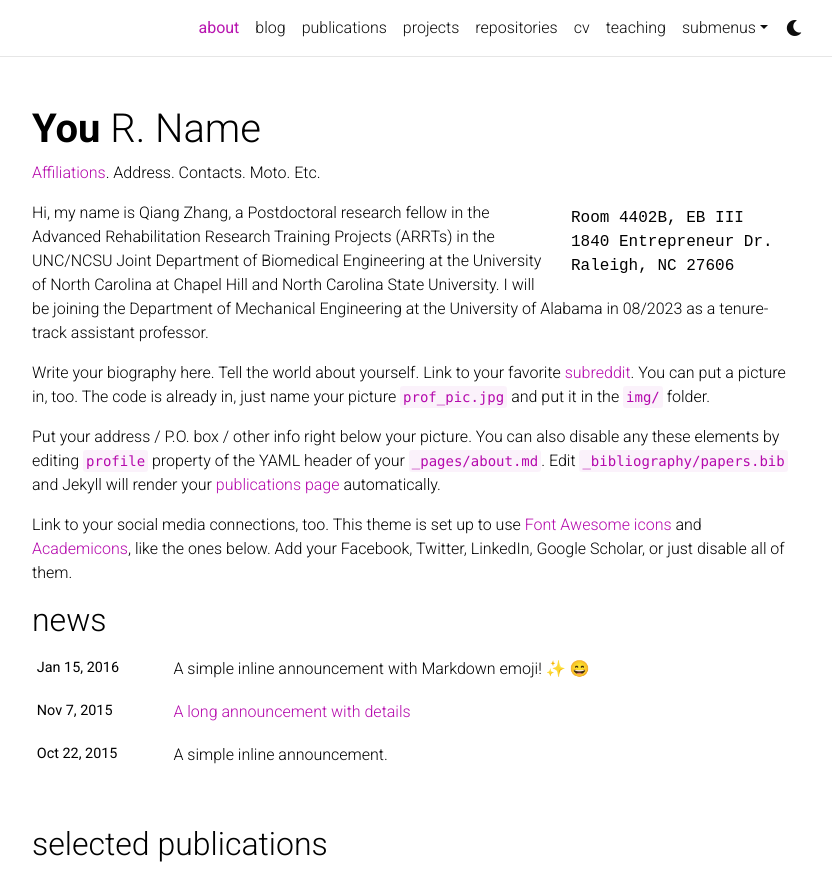
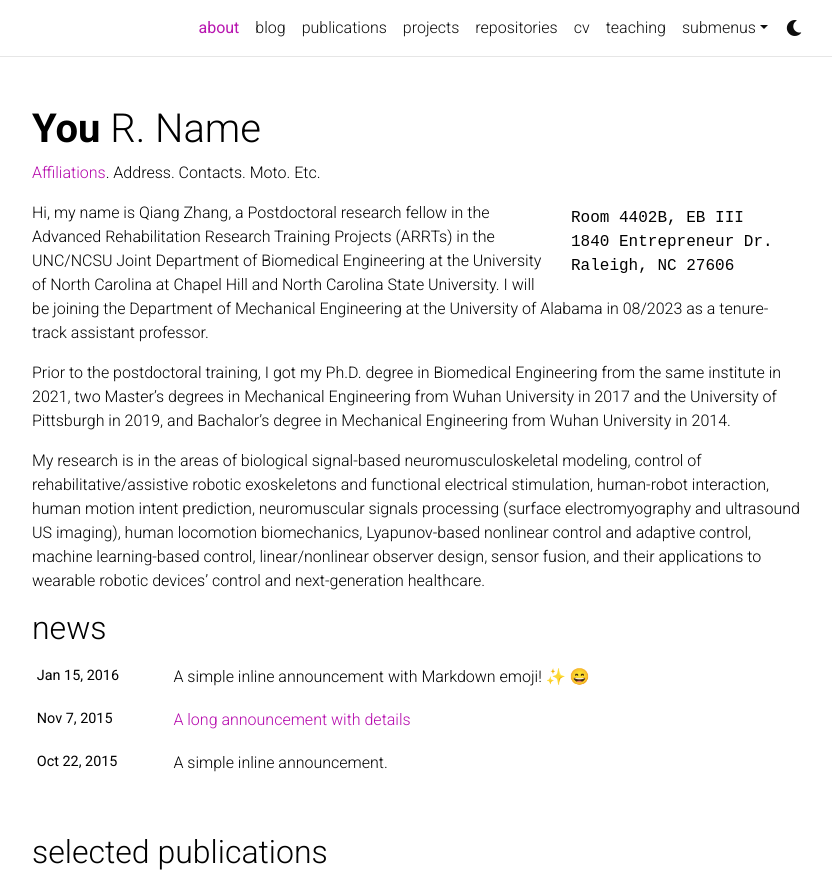
Before and after one commit to Q-J-Zhang/QiangZhang, a Jekyll site: the page built from _pages/about.md, in a window 1280 px wide and 1173 px high, cut to the strip 0-875 px from the top of the window. Shown: the whole strip, without its empty margins (223-1055 px from the left). Built offline with Jekyll 4.4.1, drawn with Linux system fonts in a browser that asks for light colours; emoji names are drawn with the system emoji font; comment, search, counter and statistics services are not loaded; a style sheet for code colours, icons or effects is not loaded.

Commit message:
Update about.md

```diff
--- a/_pages/about.md
+++ b/_pages/about.md
@@ -21,8 +21,6 @@ social: true  # includes social icons at the bottom of the page
 
 Hi, my name is Qiang Zhang, a Postdoctoral research fellow in the Advanced Rehabilitation Research Training Projects (ARRTs) in the UNC/NCSU Joint Department of Biomedical Engineering at the University of North Carolina at Chapel Hill and North Carolina State University. I will be joining the Department of Mechanical Engineering at the University of Alabama in 08/2023 as a tenure-track assistant professor.
 
-Write your biography here. Tell the world about yourself. Link to your favorite [subreddit](http://reddit.com). You can put a picture in, too. The code is already in, just name your picture `prof_pic.jpg` and put it in the `img/` folder.
+Prior to the postdoctoral training, I got my Ph.D. degree in Biomedical Engineering from the same institute in 2021, two Master's degrees in Mechanical Engineering from Wuhan University in 2017 and the University of Pittsburgh in 2019, and Bachalor's degree in Mechanical Engineering from Wuhan University in 2014.
 
-Put your address / P.O. box / other info right below your picture. You can also disable any these elements by editing `profile` property of the YAML header of your `_pages/about.md`. Edit `_bibliography/papers.bib` and Jekyll will render your [publications page](/al-folio/publications/) automatically.
-
-Link to your social media connections, too. This theme is set up to use [Font Awesome icons](http://fortawesome.github.io/Font-Awesome/) and [Academicons](https://jpswalsh.github.io/academicons/), like the ones below. Add your Facebook, Twitter, LinkedIn, Google Scholar, or just disable all of them.
+My research is in the areas of biological signal-based neuromusculoskeletal modeling, control of rehabilitative/assistive robotic exoskeletons and functional electrical stimulation, human-robot interaction, human motion intent prediction, neuromuscular signals processing (surface electromyography and ultrasound US imaging), human locomotion biomechanics, Lyapunov-based nonlinear control and adaptive control, machine learning-based control, linear/nonlinear observer design, sensor fusion, and their applications to wearable robotic devices’ control and next-generation healthcare.
```
